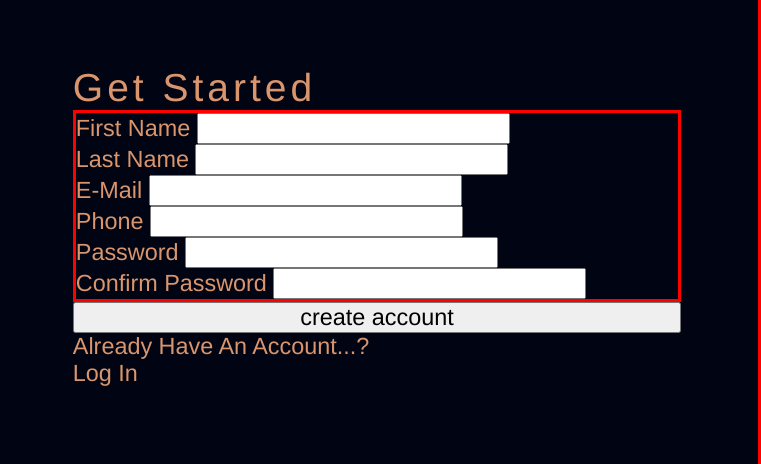
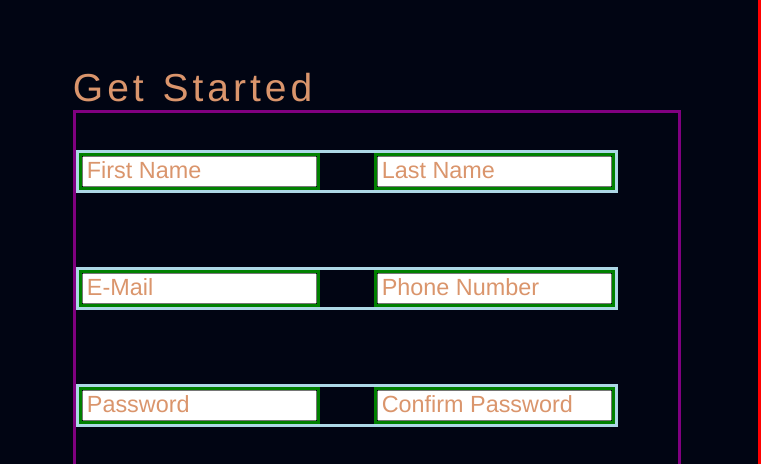
Before and after one commit to MellowMeh/odin-sign-up-form, a plain HTML site: page index.html in a window 1280 px wide. Shown: the part 91-555 px from the top of the page, 519-1280 px from the left. Drawn offline with Linux system fonts and the light colour scheme.

Commit message:
Add form position styling

```diff
--- a/index.html
+++ b/index.html
@@ -27,27 +27,37 @@
             <form action="/handling-form-page" method="post">
                 <ul>
                     <li>
-                        <label for="first-name">first name</label>
+                        <label for="first-name"></label>
+                        <span>first name</span>
                         <input type="text" id="first-name" name="user-first-name">
                     </li>
                     <li>
-                        <label for="last-name">last name</label>
+                        <label for="last-name"></label>
+                        <span>last name</span>
                         <input type="text" id="last-name" name="user-last-name">
                     </li>
+                </ul>
+                <ul>
                     <li>
-                        <label for="email">e-mail</label>
+                        <label for="email"></label>
+                        <span>e-mail</span>
                         <input type="email" id="email" name="user-email">
                     </li>
                     <li>
-                        <label for="phone">phone</label>
+                        <label for="phone"></label>
+                        <span>phone number</span>
                         <input type="number" id="phone" name="user-phone">
                     </li>
+                </ul>
+                <ul>
                     <li>
-                        <label for="password">password</label>
+                        <label for="password"></label>
+                        <span>password</span>
                         <input type="password" name="password" id="user-password">
                     </li>
                     <li>
-                        <label for="confirm-password">confirm password</label>
+                        <label for="confirm-password"></label>
+                        <span>confirm password</span>
                         <input type="password" name="confirm-password" id="user-confirm-password">
                     </li>
                 </ul>
--- a/style/index.css
+++ b/style/index.css
@@ -113,7 +113,34 @@ main {
 
 form {
     display: flex;
+    flex-direction: column;
+    justify-content: space-around;
     width: 100%;
+    height: 80%;
     border-style: solid;
-    border-color: red;
+    border-color: purple;
 }
+
+span {
+    position: absolute;
+    padding: 1px 5px;
+}
+
+ul {
+    display: flex;
+    justify-content: space-between;
+    width: 90%;
+    border-style: solid;
+    border-color: lightblue;
+}
+
+li {
+    display: flex;
+    width: 45%;
+    border-style: solid;
+    border-color: green;
+}
+
+input {
+    width: 100%;
+}
```
